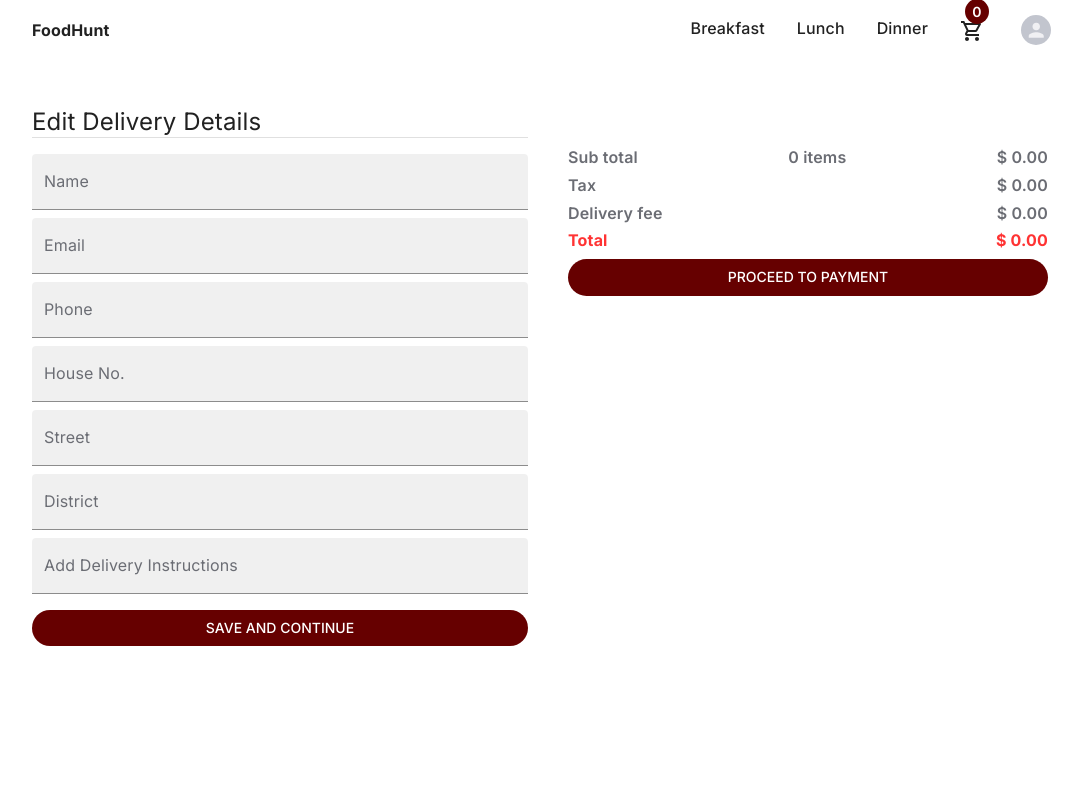
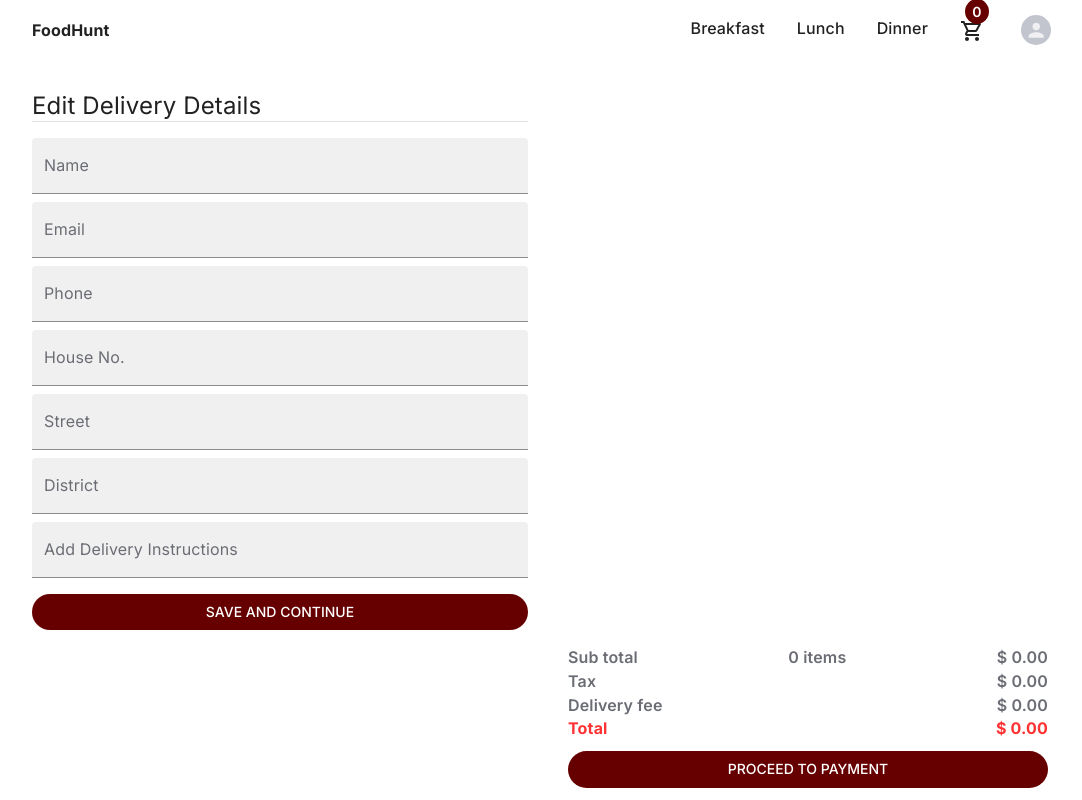
Before and after one commit to Waizul/FoodHunt, a React (Vite) app in the folder client/: page /checkout in a window 1280 px wide. Shown: the top 800 px of the page, without its empty margins (96-1178 px from the left). Built offline with nearby package versions, Linux system fonts and the light colour scheme; the HTML template or start-up script is replaced by a standard one.

Commit message:
customer info form added

```diff
--- a/client/src/components/cartModal/CartItem.tsx
+++ b/client/src/components/cartModal/CartItem.tsx
@@ -1,19 +1,20 @@
-import { Add, Remove } from "@mui/icons-material";
+import { Add, HighlightOff, Remove } from "@mui/icons-material";
 import { Box, Stack, Typography } from "@mui/material";
 import { styled, useTheme } from "@mui/material/styles";
 
-import { descrease, increase } from "@/store/slices/cartSlice";
+import { descrease, increase, removeFromCart } from "@/store/slices/cartSlice";
 import { useAppDispatch } from "@/store";
 
 const ModalCard = styled("div")(({ theme }) => ({
+  position: "relative",
   width: "100%",
   backgroundColor: theme.palette.grey[200],
   padding: "0.2rem 0.5rem",
   display: "flex",
   justifyContent: "space-between",
   alignItems: "center",
-  gap: "1rem",
-  marginBottom: "1rem",
+  // gap: "1rem",
+  marginBottom: "0.5rem",
   borderRadius: "10px",
   overflow: "hidden",
 }));
@@ -69,6 +70,18 @@ const CartItem = (item: CartItemType) => {
           onClick={() => dispatch(increase(item))}
         />
       </Stack>
+
+      <Box
+        sx={{
+          position: "absolute",
+          top: 0,
+          right: 0,
+          color: theme.palette.primary.main,
+          cursor: "pointer",
+        }}
+      >
+        <HighlightOff onClick={() => dispatch(removeFromCart(item.id))} />
+      </Box>
     </ModalCard>
   );
 };
--- a/client/src/pages/checkout/Checkout.tsx
+++ b/client/src/pages/checkout/Checkout.tsx
@@ -8,21 +8,36 @@ import {
 } from "@mui/material";
 import { styled, useTheme } from "@mui/material/styles";
 
-import CartModal from "@/components/cartModal/CartModal";
 import { useAppDispatch, useAppSelector } from "@/store";
-import { Add, Remove } from "@mui/icons-material";
-import { descrease, increase } from "@/store/slices/cartSlice";
 import CartItem from "@/components/cartModal/CartItem";
 import { ColorButton } from "@/styles";
 import { useNavigate } from "react-router-dom";
+import { useState } from "react";
 
 const Checkout = () => {
+  const [inputValue, setInputValue] = useState<Object>({});
+
   const theme = useTheme();
 
   const { items, cartTotalQty, total } = useAppSelector((state) => state.cart);
   const dispatch = useAppDispatch();
 
   const navigate = useNavigate();
+
+  const handleFormInput = (
+    e: React.ChangeEvent<HTMLInputElement | HTMLTextAreaElement>
+  ) => {
+    e.preventDefault();
+
+    setInputValue((prev) => {
+      return {
+        ...prev,
+        [e.target.name]: e.target.value,
+      };
+    });
+
+    console.log(inputValue);
+  };
 
   return (
     <section className="section">
@@ -33,7 +48,7 @@ const Checkout = () => {
             paddingInline: 2,
           },
           width: "100%",
-          marginTop: "3rem",
+          marginTop: "2rem",
         }}
       >
         <Grid container spacing={4}>
@@ -45,45 +60,60 @@ const Checkout = () => {
                 <Stack gap={1}>
                   <TextField
                     id="standard-basic"
+                    name="name"
                     label="Name"
                     variant="filled"
                     fullWidth
+                    onChange={(e) => handleFormInput(e)}
                   />
                   <TextField
                     id="standard-basic"
+                    name="email"
+                    type="email"
                     label="Email"
                     variant="filled"
                     fullWidth
+                    onChange={(e) => handleFormInput(e)}
                   />
                   <TextField
                     id="standard-basic"
+                    name="phone"
                     label="Phone"
                     variant="filled"
                     fullWidth
+                    onChange={(e) => handleFormInput(e)}
                   />
                   <TextField
                     id="standard-basic"
+                    name="houseNo"
                     label="House No."
                     variant="filled"
                     fullWidth
+                    onChange={(e) => handleFormInput(e)}
                   />
                   <TextField
                     id="standard-basic"
+                    name="street"
                     label="Street"
                     variant="filled"
                     fullWidth
+                    onChange={(e) => handleFormInput(e)}
                   />
                   <TextField
                     id="standard-basic"
+                    name="district"
                     label="District"
                     variant="filled"
                     fullWidth
+                    onChange={(e) => handleFormInput(e)}
                   />
                   <TextField
                     id="standard-basic"
+                    name="extraInfo"
                     label="Add Delivery Instructions"
                     variant="filled"
                     fullWidth
+                    onChange={(e) => handleFormInput(e)}
                   />
                 </Stack>
                 <ColorButton sx={{ mt: 2 }} fullWidth>
@@ -93,20 +123,18 @@ const Checkout = () => {
             </Typography>
           </Grid>
 
-          <Grid
+          <Grid mobile={12} tablet={6} item order={{ mobile: 1, tablet: 2 }}>
+            <Box
               sx={{
                 overflowY: items.length > 4 ? "scroll" : "hidden",
-              height: "calc(100vh - 240px)",
+                height: "calc(100vh - 260px)",
               }}
-            mobile={12}
-            tablet={6}
-            item
-            order={{ mobile: 1, tablet: 2 }}
             >
               {items.map((item) => (
                 <CartItem {...item} key={item.id} />
               ))}
-            <Stack gap={1} sx={{ marginTop: 4, p: "0.5rem" }}>
+            </Box>
+            <Stack gap={0.5} sx={{ marginTop: 1, p: "0.5rem" }}>
               <Stack
                 direction={"row"}
                 alignItems={"center"}
@@ -159,7 +187,7 @@ const Checkout = () => {
                   $ {(total + total * 0.1 + total * 0.01).toFixed(2)}
                 </Typography>
               </Stack>
-              <ColorButton onClick={() => navigate("/payment")}>
+              <ColorButton onClick={() => navigate("/payment")} sx={{ mt: 1 }}>
                 {" "}
                 Proceed to Payment
               </ColorButton>
--- a/client/src/store/slices/cartSlice.tsx
+++ b/client/src/store/slices/cartSlice.tsx
@@ -54,8 +54,8 @@ const CartSlice = createSlice({
       if(cartItem.qty > 1) cartItem.qty -= 1
     },
 
-    removeItem: (state, action: PayloadAction<PayloadType>) => {
-      const itemId = action.payload.item.id;
+    removeFromCart: (state, action: PayloadAction<Number>) => {
+      const itemId = action.payload;
       state.items = state.items.filter((item) => item.id !== itemId);
     },
 
@@ -79,7 +79,7 @@ const CartSlice = createSlice({
 
 export default CartSlice.reducer;
 
-export const { addToCart,increase, descrease, calculateTotals, clearCart } = CartSlice.actions;
+export const { addToCart,increase, descrease, calculateTotals, clearCart, removeFromCart } = CartSlice.actions;
 
 // const items = (state: RootState) => state.cart.items;
 
```
Lines whose indentation alone changed are shown as unchanged.
